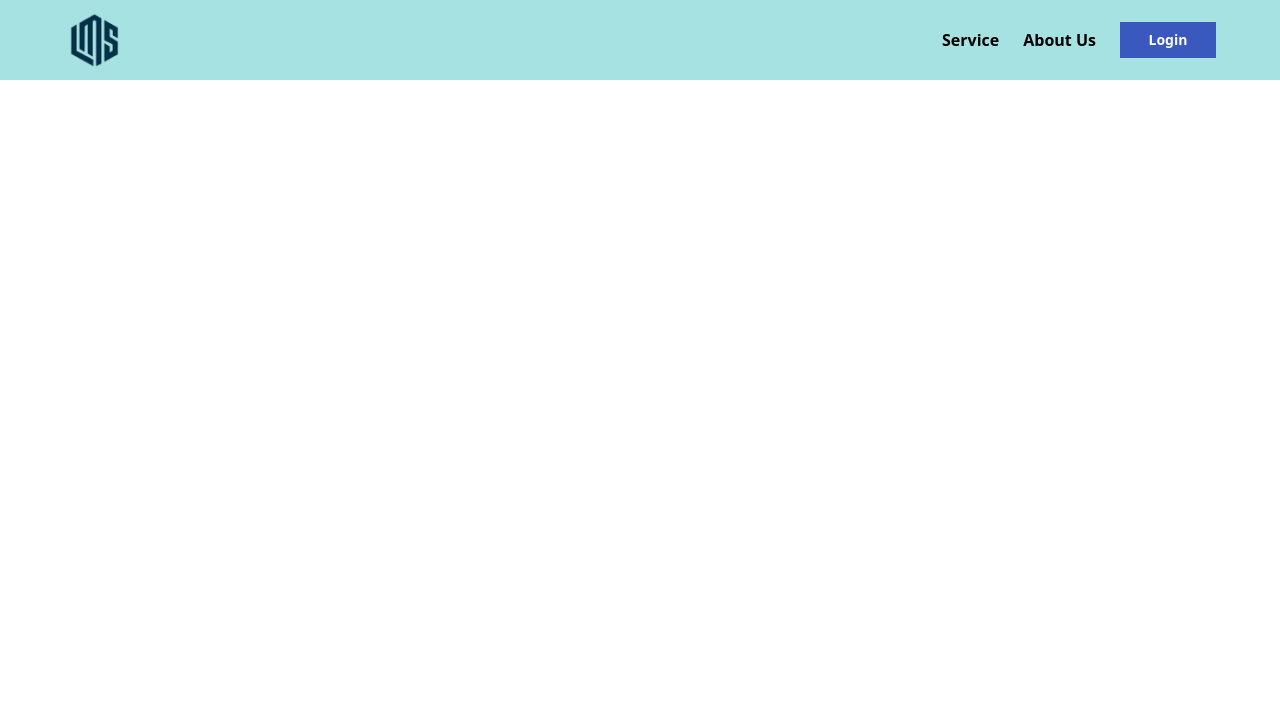
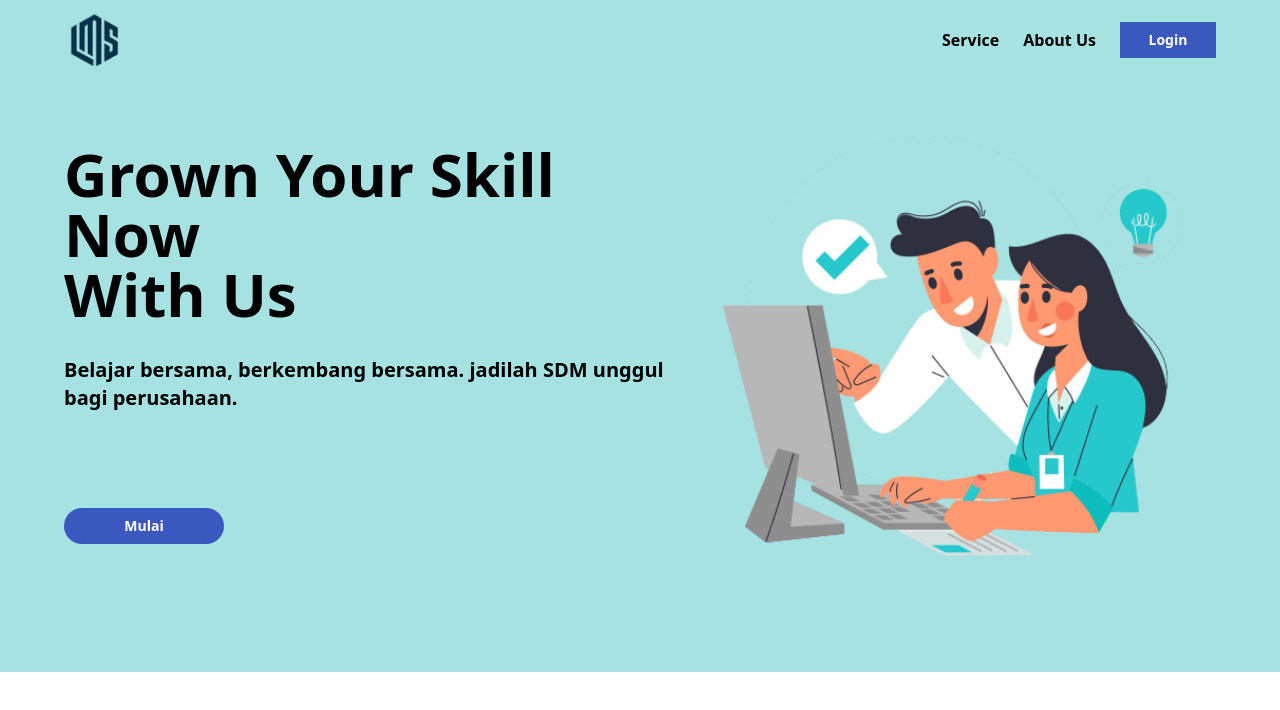
Before and after one commit to nandajl/LMSC-FE, a React (Vite) app: page / in a window 1280 px wide. Shown: the top 710 px of the page. Built offline with nearby package versions, Linux system fonts and the light colour scheme.

Commit message:
add Header Components

```diff
--- /dev/null
+++ b/src/components/Header.jsx
@@ -0,0 +1,17 @@
+import React, { Component } from 'react'
+import work from '../../src/assets/img/work.png'
+
+export default class Header extends Component {
+  render() {
+    return (
+      <div className='flex px-16 w-screen justify-between bg-primary pb-16'>
+        <div className='flex flex-col justify-center'>
+          <p className='text-6xl font-bold'>Grown Your Skill Now <br/> With Us</p>
+          <p className='text-xl font-bold mt-8 mb-24'>Belajar bersama, berkembang bersama. jadilah SDM unggul <br /> bagi perusahaan.</p>
+          <button className='bg-secondary rounded-full p-2 text-white text-sm font-bold w-40 '>Mulai</button>
+        </div>
+        <img src={work} alt="work" style={{height:"33rem"}}/>
+      </div>
+    )
+  }
+}
--- a/src/pages/Home.jsx
+++ b/src/pages/Home.jsx
@@ -1,10 +1,12 @@
 import React from 'react'
 import Navbar from '../components/Navbar'
+import Header from '../components/Header'
 
 export const Home = () => {
   return (
     <div>
       <Navbar/>
+      <Header/>
     </div>
   )
 }
```
